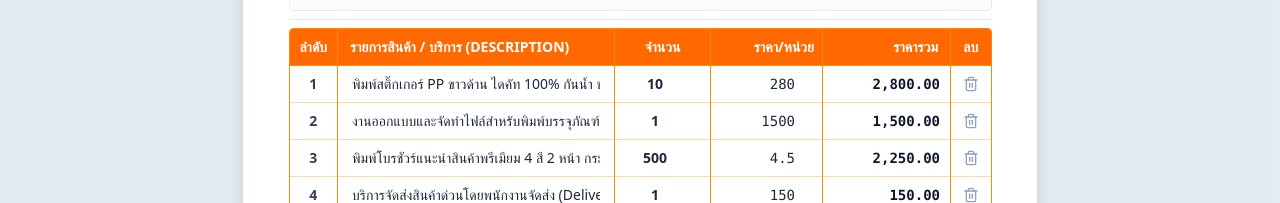
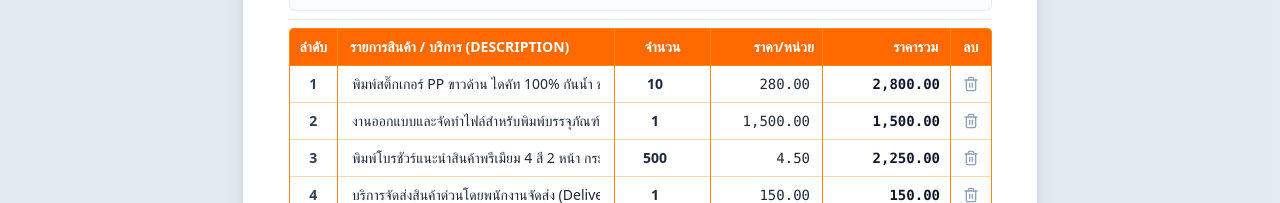
Before and after one commit to aamacam1-cell/Tony-Bill, a React (Vite) app: page / in a window 1280 px wide. Shown: the part 749-952 px from the top of the page. Built offline with nearby package versions, Linux system fonts and the light colour scheme.

Commit message:
feat(invoice): handle numeric formatting for unit price
Allow commas in unit price input and update state management to support more precise numeric handling in the invoice table.

```diff
--- a/src/components/InvoicePaper.tsx
+++ b/src/components/InvoicePaper.tsx
@@ -77,6 +77,8 @@ export const InvoicePaper: React.FC<InvoicePaperProps> = ({
   onOpenIssuerModal,
 }) => {
   const [showDatePicker, setShowDatePicker] = useState(false);
+  const [editingPriceIdx, setEditingPriceIdx] = useState<number | null>(null);
+  const [editingPriceVal, setEditingPriceVal] = useState<string>('');
 
   // Determine selected customer ID for controlled select dropdown
   const selectedCustomerId = useMemo(() => {
@@ -140,6 +142,8 @@ export const InvoicePaper: React.FC<InvoicePaperProps> = ({
       ]);
       return;
     }
+    setEditingPriceIdx(null);
+    setEditingPriceVal('');
     const updated = items.filter((_, i) => i !== index);
     onItemsChange(updated);
   };
@@ -161,7 +165,7 @@ export const InvoicePaper: React.FC<InvoicePaperProps> = ({
       target.quantity = q;
       target.amount = Math.round(q * target.unitPrice * 100) / 100;
     } else if (field === 'unitPrice') {
-      const valStr = String(value).trim();
+      const valStr = String(value).replace(/,/g, '').trim();
       const p = valStr === '' ? 0 : parseFloat(valStr) || 0;
       target.unitPrice = p;
       target.amount = Math.round(target.quantity * p * 100) / 100;
@@ -651,17 +655,38 @@ export const InvoicePaper: React.FC<InvoicePaperProps> = ({
                         />
                       </td>
 
-                      {/* Unit Price: ถ้าไม่มีข้อมูลปล่อยเป็นช่องว่าง ไม่แสดง 0.00 */}
+                      {/* Unit Price: ทำตัวเลขของช่องนี้ให้มีหน่วยทศนิยม (และถ้าไม่มีข้อมูลปล่อยเป็นช่องว่าง ไม่แสดง 0.00) */}
                       <td className="py-1 px-1.5 text-right border-r border-orange-400 print:border-black">
                         <input
-                          type="number"
-                          min="0"
-                          step="any"
-                          value={!item.unitPrice || item.unitPrice === 0 ? '' : item.unitPrice}
-                          onChange={(e) => handleItemChange(idx, 'unitPrice', e.target.value)}
+                          type="text"
+                          inputMode="decimal"
+                          value={
+                            editingPriceIdx === idx
+                              ? editingPriceVal
+                              : !item.unitPrice || item.unitPrice === 0
+                              ? ''
+                              : fmt(item.unitPrice)
+                          }
+                          onFocus={() => {
+                            setEditingPriceIdx(idx);
+                            setEditingPriceVal(
+                              item.unitPrice && item.unitPrice > 0 ? String(item.unitPrice) : ''
+                            );
+                          }}
+                          onChange={(e) => {
+                            setEditingPriceVal(e.target.value);
+                            handleItemChange(idx, 'unitPrice', e.target.value);
+                          }}
+                          onBlur={() => {
+                            setEditingPriceIdx(null);
+                            setEditingPriceVal('');
+                          }}
                           placeholder=""
-                          className="w-full text-right py-1 px-1.5 bg-transparent rounded focus:bg-white focus:ring-1 focus:ring-orange-400 focus:outline-none font-mono text-xs sm:text-sm"
+                          className="w-full text-right py-1 px-1.5 bg-transparent rounded focus:bg-white focus:ring-1 focus:ring-orange-400 focus:outline-none font-mono text-xs sm:text-sm print:hidden"
                         />
+                        <div className="hidden print:block font-mono text-xs sm:text-sm text-right py-1 px-1.5 select-all">
+                          {!item.unitPrice || item.unitPrice === 0 ? '' : fmt(item.unitPrice)}
+                        </div>
                       </td>
 
                       {/* Amount: ถ้าไม่มีข้อมูลปล่อยเป็นช่องว่าง ไม่แสดง 0.00 */}
```
